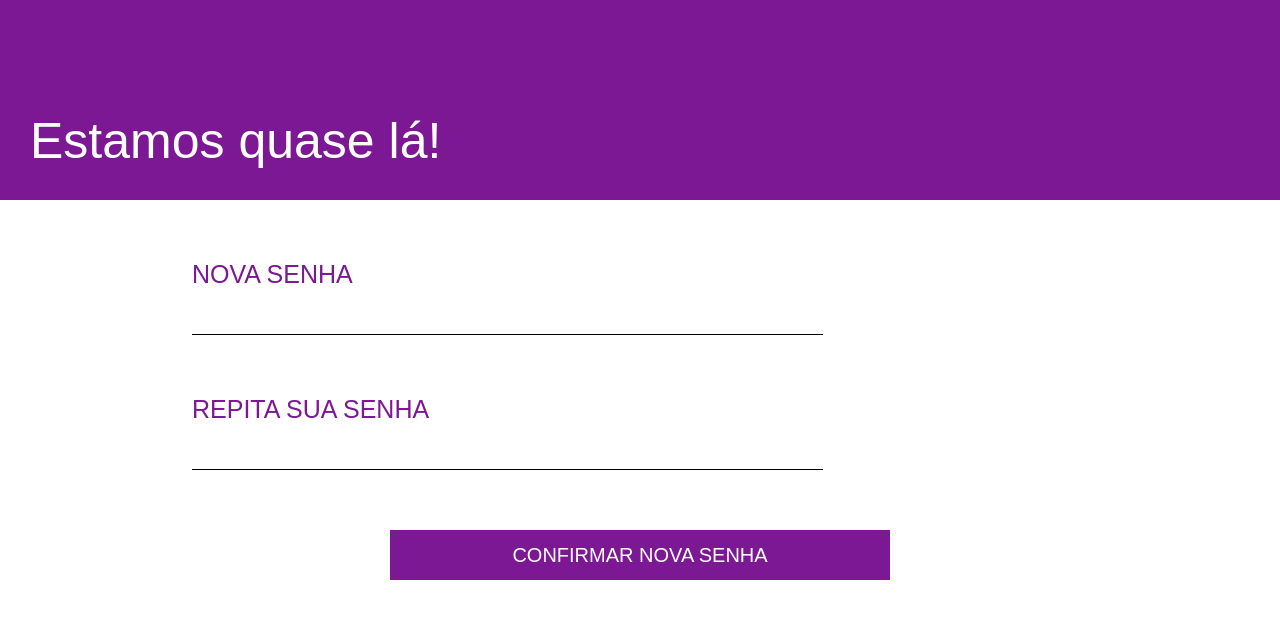
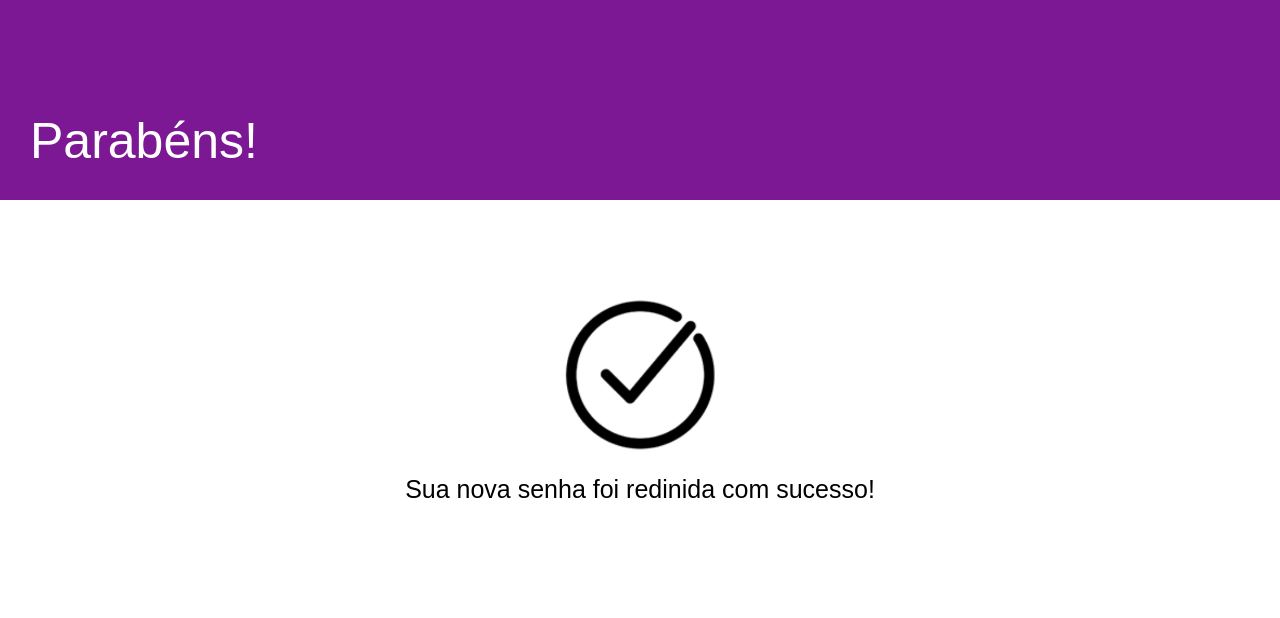
Before and after one commit to laserterapia/laserterapia_frontend, a React (Create React App) app: page /reset_password in a window 1280 px wide. Shown: the top 618 px of the page. Built offline with nearby package versions, Linux system fonts and the light colour scheme.

Commit message:
reset password implementado

```diff
--- a/src/pages/ForgotPassword.jsx
+++ b/src/pages/ForgotPassword.jsx
@@ -2,18 +2,12 @@ import React, { useEffect, useState } from "react";
 import { useSelector, useDispatch } from "react-redux";
 import { withRouter } from "react-router-dom";
 
-import Alert from "../components/Alert";
-
 import "../styles/pages/ForgotPassword.css";
 
-import { forgotPassword as forgot_password } from "../redux/actions/main";
+import TemplateForgotPassword from "../templates/TemplateForgotPassword";
+import TemplateResetPassword from "../templates/TemplateResetPassword";
 
 const ForgotPassword = props => {
-  const dispatch = useDispatch();
-
-  const [email, setEmail] = useState("");
-
-  const forgotPassword = useSelector(state => state.forgotPassword);
   const error = useSelector(state => state.error);
 
   useEffect(() => {
@@ -22,39 +16,7 @@ const ForgotPassword = props => {
     }
   }, [error]);
 
-  return (
-    <div className="forgot_password" style={{ flexDirection: "column" }}>
-      <div className="problemas_login">
-        <p className="texto_problemas">Problemas com o login?</p>
-      </div>
-      <div className="form_forgot_password">
-        <input
-          onChange={e => setEmail(e.target.value)}
-          value={email}
-          className="input_email"
-          placeholder="Insira o seu email"
-        />
-        <Alert
-          condition={forgotPassword.error}
-          message={forgotPassword.error}
-        />
-        <Alert
-          condition={forgotPassword.message}
-          message={`${forgotPassword.message}. Você pode fechar essa janela agora. `}
-          color="green"
-        />
-        <button
-          onClick={() => dispatch(forgot_password(email))}
-          className="button_email"
-        >
-          Enviar email de verificação
-        </button>
-        <p className="alert_email">
-          Caso não receba o email, por favor, verifique a caixa de spam.
-        </p>
-      </div>
-    </div>
-  );
+  return <TemplateForgotPassword />;
 };
 
 export default withRouter(ForgotPassword);
--- a/src/pages/ResetPassword.jsx
+++ b/src/pages/ResetPassword.jsx
@@ -1,21 +1,24 @@
 import React from "react";
 import { useSelector } from "react-redux";
+import { withRouter } from 'react-router-dom'
 
 import TemplateResetPassword from '../templates/TemplateResetPassword'
-import Alert from "../components/Alert";
+import TemplateSuccessResetPassword from '../templates/TemplateSuccessResetPassword'
+
 
 const ResetPassword = () => {
 
   const resetPassword = useSelector(state => state.resetPassword)
 
   return (
-    <React.Fragment>
-      {!resetPassword.message ?
-      <TemplateResetPassword /> : <p>ODAODOASDI</p>
+    // <React.Fragment>
+    //   {!resetPassword.message ?
+    //   <TemplateResetPassword /> : <p>ODAODOASDI</p>
 
-      }
-    </React.Fragment>
+    //   }
+    // </React.Fragment>
+    <TemplateSuccessResetPassword />
   );
 };
 
-export default ResetPassword;
+export default withRouter(ResetPassword);
--- /dev/null
+++ b/src/styles/pages/SuccessResetPassword.css
@@ -0,0 +1,36 @@
+@media screen and (max-width: 1023px) {
+  .success_reset_center {
+    margin: 50px auto 25px auto;
+    width: fit-content;
+  }
+
+  .img_success {
+    height: 100px;
+    width: 100px;
+    display: flex;
+    margin: 0px auto;
+  }
+
+  .text_reset_success {
+    font-size: 22px;
+    text-align: center;
+  }
+}
+
+@media screen and (min-width: 1024px) {
+  .success_reset_center {
+    margin: 100px auto 25px auto;
+    width: fit-content;
+  }
+
+  .img_success {
+    height: 150px;
+    width: 150px;
+    display: flex;
+    margin: 0px auto;
+  }
+
+  .text_reset_success {
+    font-size: 25px;
+  }
+}
--- /dev/null
+++ b/src/templates/TemplateForgotPassword.jsx
@@ -0,0 +1,60 @@
+import React, { useEffect, useState } from "react";
+import { useSelector, useDispatch } from "react-redux";
+import { withRouter } from "react-router-dom";
+
+import Alert from "../components/Alert";
+
+import "../styles/pages/ForgotPassword.css";
+
+import { forgotPassword as forgot_password } from "../redux/actions/main";
+
+const TemplateForgotPassword = props => {
+  const dispatch = useDispatch();
+
+  const [email, setEmail] = useState("");
+
+  const forgotPassword = useSelector(state => state.forgotPassword);
+  const error = useSelector(state => state.error);
+
+  useEffect(() => {
+    if (error) {
+      props.history.push("/error");
+    }
+  }, [error]);
+
+  return (
+    <div className="forgot_password" style={{ flexDirection: "column" }}>
+      <div className="problemas_login">
+        <p className="texto_problemas">Problemas com o login?</p>
+      </div>
+      <div className="form_forgot_password">
+        <input
+          onChange={e => setEmail(e.target.value)}
+          value={email}
+          className="input_email"
+          placeholder="Insira o seu email"
+        />
+        <Alert
+          condition={forgotPassword.error}
+          message={forgotPassword.error}
+        />
+        <Alert
+          condition={forgotPassword.message}
+          message={`${forgotPassword.message}. Você pode fechar essa janela agora. `}
+          color="green"
+        />
+        <button
+          onClick={() => dispatch(forgot_password(email))}
+          className="button_email"
+        >
+          Enviar email de verificação
+        </button>
+        <p className="alert_email">
+          Caso não receba o email, por favor, verifique a caixa de spam.
+        </p>
+      </div>
+    </div>
+  );
+};
+
+export default withRouter(TemplateForgotPassword);
--- a/src/templates/TemplateResetPassword.jsx
+++ b/src/templates/TemplateResetPassword.jsx
@@ -6,17 +6,32 @@ import "../styles/pages/ResetPassword.css";
 
 import Alert from "../components/Alert";
 
+import { resetPassword } from '../redux/actions/main'
 
-const TemplateResetPassword = () => {
+
+const TemplateResetPassword = (props) => {
   const dispatch = useDispatch();
 
   const [password, setPassword] = useState("");
   const [confPass, setConfPass] = useState("");
 
+  let url = window.location.href
+  url = url.split('=')
+
+  const token = url[1]
+  const email = url[3]
+
   const checkPassword =
     password !== "" && confPass !== "" && password !== confPass;
 
-  const forgotPassword = useSelector(state => state.forgotPassword);
+  const reset_password = useSelector(state => state.resetPassword);
+  const error = useSelector(state => state.error);
+
+  useEffect(() => {
+    if (error) {
+      props.history.push("/error");
+    }
+  }, [error]);
 
   return (
     <div className="reset_password" style={{ flexDirection: "column" }}>
@@ -33,7 +48,7 @@ const TemplateResetPassword = () => {
         />
         <p className="label_input_password">{"REPITA SUA SENHA"}</p>
         <input
-          style={{ marginBottom: checkPassword ? "0px" : "60px" }}
+          style={{ marginBottom: checkPassword || reset_password.error ? "0px" : "60px" }}
           onChange={e => setConfPass(e.target.value)}
           type="password"
           value={confPass}
@@ -44,7 +59,12 @@ const TemplateResetPassword = () => {
           message={"As senhas devem ser iguais"}
           margin="10px auto 30px 0px"
         />
-        <button onClick={() => dispatch()} className="button_reset_password">
+        <Alert
+          condition={reset_password.error}
+          message={reset_password.error}
+          margin="10px auto 30px 0px"
+        />
+        <button onClick={() => dispatch(resetPassword(email, token, password))} className="button_reset_password">
           {"CONFIRMAR NOVA SENHA"}
         </button>
       </div>
--- /dev/null
+++ b/src/templates/TemplateSuccessResetPassword.jsx
@@ -0,0 +1,23 @@
+import React from "react";
+
+import "../styles/pages/ForgotPassword.css";
+import '../styles/pages/SuccessResetPassword.css'
+import success_reset_password from '../assets/images/success_reset_password.png'
+
+const TemplateSuccessResetPassword = () => {
+
+  return (
+    <div className="forgot_password" style={{ flexDirection: "column" }}>
+      <div className="problemas_login">
+        <p className="texto_problemas">Parabéns!</p>
+      </div>
+      <div className='success_reset_center'>
+        <img src={success_reset_password} alt="Sucesso ao resetar a senha"  className='img_success'/>
+        <p className='text_reset_success'>Sua nova senha foi redinida com sucesso!</p>
+      </div>
+
+    </div>
+  );
+};
+
+export default TemplateSuccessResetPassword;
```
